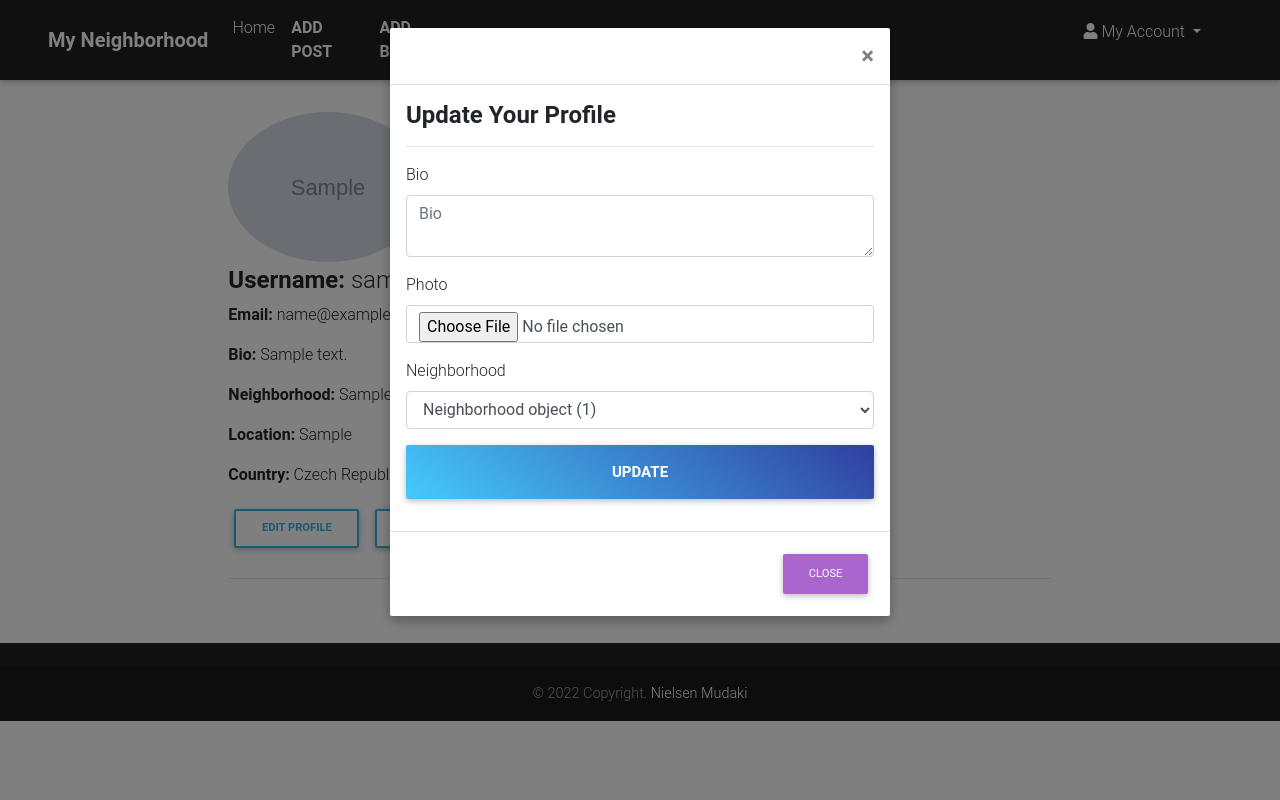
After one commit to NIelsen-Mudaki/neighbourhood, a Django app: page /accounts/profile/ in a window 1280 px wide, after a click on "EDIT PROFILE". The commit adds this page. Run offline with Django 3.2, Linux system fonts and the light colour scheme; a user stored in the database is signed in; tables that the repository leaves empty hold one stand-in row (values such as "Sample post"); grey boxes marked "Sample" are stand-in pictures; parts of the project's set-up code (start-up, migrations or seed data) failed here and were passed over; some libraries are stand-ins or nearby versions.

Commit message:
add navbar

```diff
--- a/neighbourhood/forms.py
+++ b/neighbourhood/forms.py
@@ -0,0 +1,54 @@
+from django import forms
+from .models import *
+from django.contrib.auth.models import User
+from django.contrib.auth.forms import UserCreationForm
+from registration.forms import RegistrationForm
+from crispy_forms.helper import FormHelper
+
+
+class NewBusinessForm(forms.ModelForm):
+    class Meta:
+        model = Business
+        exclude = ['Admin', 'pub_date', 'admin_profile']
+        widgets = {
+          'address': forms.Textarea(attrs={'rows':1, 'cols':10,}),
+        }
+
+class NewNeighborhoodForm(forms.ModelForm):
+    class Meta:
+        model = Neighborhood
+        exclude = ['Admin', 'pub_date', 'admin_profile']
+
+
+class ProfileUpdateForm(forms.ModelForm):
+    class Meta:
+        model = Profile
+        exclude = ['user']
+        widgets = {
+          'bio': forms.Textarea(attrs={'rows':2, 'cols':10,}),
+        }
+
+
+class RegisterForm(RegistrationForm):
+    first_name = forms.CharField(max_length=255)
+    last_name = forms.CharField(max_length=255)
+
+    class Meta:
+        model = User
+        fields = ('username', 'first_name', 'last_name', 'email', 'password1', 'password2',)
+
+    def __init__(self, *args, **kwargs):
+        super(RegistrationForm, self).__init__(*args, **kwargs)
+        self.helper = FormHelper()
+        for fieldname in ['username', 'password1', 'password2']:
+            self.fields[fieldname].help_text = None
+        self.helper.form_show_labels = True
+
+
+class NewPostForm(forms.ModelForm):
+    class Meta:
+        model = Posts
+        exclude = ['Author', 'pub_date', 'author_profile', 'neighborhood']
+        widgets = {
+          'post': forms.Textarea(attrs={'rows':2, 'cols':10,}),
+        }
--- a/neighbourhood/templates/base.html
+++ b/neighbourhood/templates/base.html
@@ -33,8 +33,7 @@
     <div class="container">
         <div class="jumbotron jumbotron-fluid bg-info mb-1 pb-3 pt-4">
             <div class="">
-            <h2 class="display-5 text-center font-weight-bold text-white text-uppercase">The Neighborhood</h2>
-            <p class="text-center font-weight-bold text-uppercase">SELECT YOUR NEIGHBORHOOD TO GET STARTED</p>
+            <h2 class="display-5 text-center font-weight-bold text-white text-uppercase">Neighbourhood</h2>
             </div>
         </div>
     </div>
--- a/neighbourhood/templates/navbar.html
+++ b/neighbourhood/templates/navbar.html
@@ -0,0 +1,85 @@
+    <!-- <nav class="navbar navbar-light bg-light">
+        <span class="navbar-text text-dark text-center" style="align-content: center;">
+            The awards of design, creativity and innovation on the internet
+        </span>
+    </nav> -->
+<!--Navbar-->
+<nav class="pl-5 pr-5 navbar navbar-expand-lg navbar-dark bg-dark sticky-top">
+
+    <!-- Navbar brand -->
+    <a class="navbar-brand font-weight-bold" href="{% url 'index' %}">My Neighborhood</a>
+
+    <!-- Collapse button -->
+    <button class="navbar-toggler" type="button" data-toggle="collapse" data-target="#basicExampleNav"
+    aria-controls="basicExampleNav" aria-expanded="false" aria-label="Toggle navigation">
+    <span class="navbar-toggler-icon"></span>
+    </button>
+
+    <!-- Collapsible content -->
+    <div class="collapse navbar-collapse" id="basicExampleNav">
+
+    <!-- Links -->
+    <ul class="navbar-nav mr-auto">
+        <li class="text-white nav-item">
+            <a class="nav-link" href="{% url 'index' %}">Home</a>
+        </li>
+
+        </li>
+        {% if user.is_authenticated %}
+        <li class="nav-item">
+        <a class="nav-link font-weight-bold" href="{%url 'new-post'%}"> ADD POST </a>
+        </li>
+        {% endif %}
+        <li class="nav-item">
+        <a class="nav-link font-weight-bold" href="{%url 'new-business'%}">ADD BUSINESS</a>
+        </li>
+        </ul>
+
+    <!-- Links -->
+
+    {% if user.is_authenticated %}
+        <form class="form-inline" action="{% url 'search_results' %}">
+            <div class="md-form my-1">
+            <input class="form-control mr-sm-2" type="text" placeholder="Search" aria-label="Search" name="keyword">
+            </div>
+            <!-- <button class="btn btn-outline-white btn-md my-2 my-sm-0 ml-3 btn-sm" type="submit">Search</button> -->
+        </form>
+        {% endif %}
+        <div class="col-sm-6 col-lg-6 d-flex justify-content-end">
+            {% if user.is_authenticated %}
+            <ul>
+                <!-- <li class="nav-item">
+                <a class="nav-link font-weight-bold text-white " href="{%url 'new-business'%}">ADD BUSINESS</a>
+                </li> -->
+                </ul>
+            <ul>
+                <li class="dropdown list-unstyled text-white">
+                    <a class="nav-link dropdown-toggle" id="navbarDropdownMenuLink-4" data-toggle="dropdown"
+                    aria-haspopup="true" aria-expanded="false">
+                    <i class="fas fa-user"></i> My Account </a>
+                <ul class="dropdown-menu dropdown-default" role="menu">
+                    <li>
+                        <a class="dropdown-item" href="{%url 'profile'%}">Profile</a>
+                    </li>
+                    <li>
+                    <a class="dropdown-item" href="/accounts/password/change">Change Password</a>
+                    </li>
+                    <li>
+                    <a class="dropdown-item" href="/logout">Logout</a>
+                    </li>
+                </ul>
+                </li>
+            </ul>
+            {% else %}
+            <li class="list-unstyled">
+                <a class='btn btn-sm btn-default font-weight-bold' href="/accounts/login">Login</a>
+                <a class='btn btn-sm btn-default font-weight-bold' href="/accounts/register">Register</a>
+            </li>
+
+            {% endif %}
+        </div>
+
+    </div>
+    <!-- Collapsible content -->
+</nav>
+<!--/Navbar-->
--- /dev/null
+++ b/neighbourhood/templates/profile.html
@@ -0,0 +1,112 @@
+{%extends "base.html"%}
+{% load bootstrap4 %}
+
+{% block content %}
+<div class="container-fluid mb-4 pb-4" style="height: 100%;">
+  <div class="row">
+    <!-- Empty div -->
+    <div class="col-lg-2"></div>
+
+    <div class="col-lg-8 mt-4 pt-2 ">
+            <div class="pb-2">
+                {% if user.profile.photo %}
+            <img src="{{ user.profile.photo.url }}" alt="" class="d-flex justify-content-start rounded-circle mb-1 img-fluid mr-1" style="width: 200px;">
+            {% else %}
+            <img src="https://source.unsplash.com/1600x900/?user,profile" alt="" class="d-flex justify-content-start rounded-circle mb-1 img-fluid mr-1" style="width: 150px;">
+              {% endif %}
+                <h4> <span class="font-weight-bold"> Username:</span>  {{user.username}} </h4>
+        <p> <span class="font-weight-bold"> Email:</span>  {{user.email}} </p>
+        <p> <span class="font-weight-bold"> Bio:</span> {{ user.profile.bio}}  </p>
+        <p> <span class="font-weight-bold"> Neighborhood:</span> {{ user.profile.neighborhood.name}}  </p>
+        <p> <span class="font-weight-bold"> Location:</span> {{ user.profile.neighborhood.location}}  </p>
+        <p> <span class="font-weight-bold"> Country:</span> {{ user.profile.neighborhood.country.name}}  </p>
+        <button class="btn btn-md btn-outline-info font-weight-bold" data-toggle="modal" data-target="#profile"> Edit Profile</button>
+        <button class="btn btn-md btn-outline-info font-weight-bold" data-toggle="modal" data-target="#neighborhood"> Add Neighborhood</button>
+        </div>
+        <hr>
+
+
+    </div>
+    <!-- empty div -->
+    <div class="col-lg-2"></div>
+
+  </div>
+</div>
+
+<!-- Modal starts here -->
+<div class="modal fade" id="profile" tabindex="-1" role="dialog" aria-labelledby="exampleModal3Label" aria-hidden="true">
+        <div class="modal-dialog" role="document">
+          <div class="modal-content">
+            <div class="modal-header">
+              <h5 class="modal-title" id="exampleModal3Label"></h5>
+              <button type="button" class="close" data-dismiss="modal" aria-label="Close">
+                <span aria-hidden="true">&times;</span>
+              </button>
+            </div>
+            <div class="modal-body">
+
+                 <div>
+                  <!-- profile update form  -->
+                        <h4 class="font-weight-bold">Update Your Profile</h4>
+                        <hr class="">
+                        <form  method="post" enctype="multipart/form-data">
+                        {% csrf_token %}
+                        {% bootstrap_form form%}
+
+                        <div class="form-group">
+                        <button type="submit" class="btn blue-gradient btn-lg mt-2 font-weight-bold btn-block"> Update </button>
+                        </div>
+
+                        <input type="hidden" name="next" value="{{next}}">
+
+                    </form>
+                </div>
+
+            </div>
+            <div class="modal-footer">
+              <button type="button" class="btn btn-secondary btn-md" data-dismiss="modal">Close</button>
+              <!-- <button type="button" class="btn btn-primary">Save changes</button> -->
+            </div>
+          </div>
+        </div>
+      </div>
+
+      <!-- start of Neighborhood form  -->
+
+      <div class="modal fade" id="neighborhood" tabindex="-1" role="dialog" aria-labelledby="exampleModal3Label" aria-hidden="true">
+        <div class="modal-dialog" role="document">
+          <div class="modal-content">
+            <div class="modal-header">
+              <h5 class="modal-title" id="exampleModal3Label"></h5>
+              <button type="button" class="close" data-dismiss="modal" aria-label="Close">
+                <span aria-hidden="true">&times;</span>
+              </button>
+            </div>
+            <div class="modal-body">
+
+                 <div>
+                  <!-- neighboorhood update form  -->
+                        <h4 class="font-weight-bold">Add Neighborhood</h4>
+                        <hr class="">
+                        <form  method="post">
+                        {% csrf_token %}
+                        {% bootstrap_form form2 %}
+
+                        <div class="form-group">
+                        <button type="submit" class="btn blue-gradient btn-lg mt-2 font-weight-bold btn-block"> Add Neighborhood </button>
+                        </div>
+
+                        <input type="hidden" name="next" value="{{next}}">
+
+                    </form>
+                </div>
+
+            </div>
+            <div class="modal-footer">
+              <button type="button" class="btn btn-secondary btn-md" data-dismiss="modal">Close</button>
+              <!-- <button type="button" class="btn btn-primary">Save changes</button> -->
+            </div>
+          </div>
+        </div>
+      </div>
+{% endblock %}
--- a/neighbourhood/urls.py
+++ b/neighbourhood/urls.py
@@ -5,8 +5,10 @@ from django.conf.urls.static import static
 
 urlpatterns = [
     url(r'^$', views.index, name= 'index'),
-    url(r'accounts/', include('django.contrib.auth.urls')),
-    url(r'^accounts/', include('registration.backends.simple.urls')),
+    url(r'^new/post$', views.new_post, name='new-post'),
+    url(r'^new/business$', views.new_business, name='new-business'),
+    url(r'^search/', views.search_for_businesses, name='search_results'),
+    url(r'^accounts/profile/$', views.profile, name='profile'),
 ]
 if settings.DEBUG:
     urlpatterns+= static(settings.MEDIA_URL, document_root = settings.MEDIA_ROOT)
--- a/neighbourhood/views.py
+++ b/neighbourhood/views.py
@@ -24,8 +24,83 @@ def register(request):
         form = UserCreationForm()
     return render(request, 'registration/registration_form.html', locals())
 
-def login(request):
-    return render(request, 'registration/login.html')
+@login_required(login_url='/accounts/login/')
+def new_business(request):
+    current_user = request.user
+    profile = request.user.profile
+
+    if request.method == 'POST':
+        form = NewBusinessForm(request.POST, request.FILES)
+        if form.is_valid():
+            project = form.save(commit=False)
+            project.Admin = current_user
+            project.admin_profile = profile
+            project.save()
+        return redirect('index')
+
+    else:
+        form = NewBusinessForm()
+    return render(request, 'new-business.html', {"form": form})
+
+@login_required(login_url='/accounts/login/')
+def new_post(request):
+    current_user = request.user
+    profile = request.user.profile
+    neighborhood = request.user.profile.neighborhood
+
+    if request.method == 'POST':
+        form = NewPostForm(request.POST)
+        if form.is_valid():
+            post = form.save(commit=False)
+            post.Author = current_user
+            post.author_profile = profile
+            post.neighborhood = neighborhood
+            post.save()
+        return redirect('index')
+
+    else:
+        form = NewPostForm()
+    return render(request, 'new-post.html', {"form": form})
+
+@login_required(login_url='/accounts/login/')
+def search_for_businesses(request):
+    if 'keyword' in request.GET and request.GET["keyword"]:
+        search_term = request.GET.get("keyword")
+        searched_projects = Business.search_business(search_term)
+        message = f"{search_term}"
+
+        return render(request, 'search.html', {"message":message,"businesses": searched_projects})
+
+    else:
+        message = "You haven't searched for any term"
+        return render(request, 'search.html', {"message": message})
+
+@login_required(login_url='/accounts/login/')
+def profile(request):
+    current_user = request.user
+    profile = request.user.profile
+
+    if request.method == 'POST':
+        form = ProfileUpdateForm(request.POST, request.FILES, instance=request.user.profile)
+        form2 = NewNeighborhoodForm(request.POST)
+
+        if form2.is_valid():
+            neighborhood = form2.save(commit=False)
+            neighborhood.Admin = current_user
+            neighborhood.admin_profile = profile
+            neighborhood.save()
+            return redirect('profile')
+
+        if form.is_valid():
+            profile = form.save(commit=False)
+            profile.save()
+            return redirect('profile')
+
+    else:
+        form = ProfileUpdateForm()
+        form2 = NewNeighborhoodForm()
+
+    return render(request, 'profile.html', {"form":form, "form2":form2})
 
 @login_required(login_url='/accounts/login')
 def logout_view(request):
```
Also changed, not shown: neighbourhood/models.py (+75 -0 lines), neighbourhood/templates/index.html (+118 -0 lines), neighbourhood/templates/registration/base.html (+38 -0 lines), neighbourhood/migrations/0002_auto_20220325_1249.py (added).
